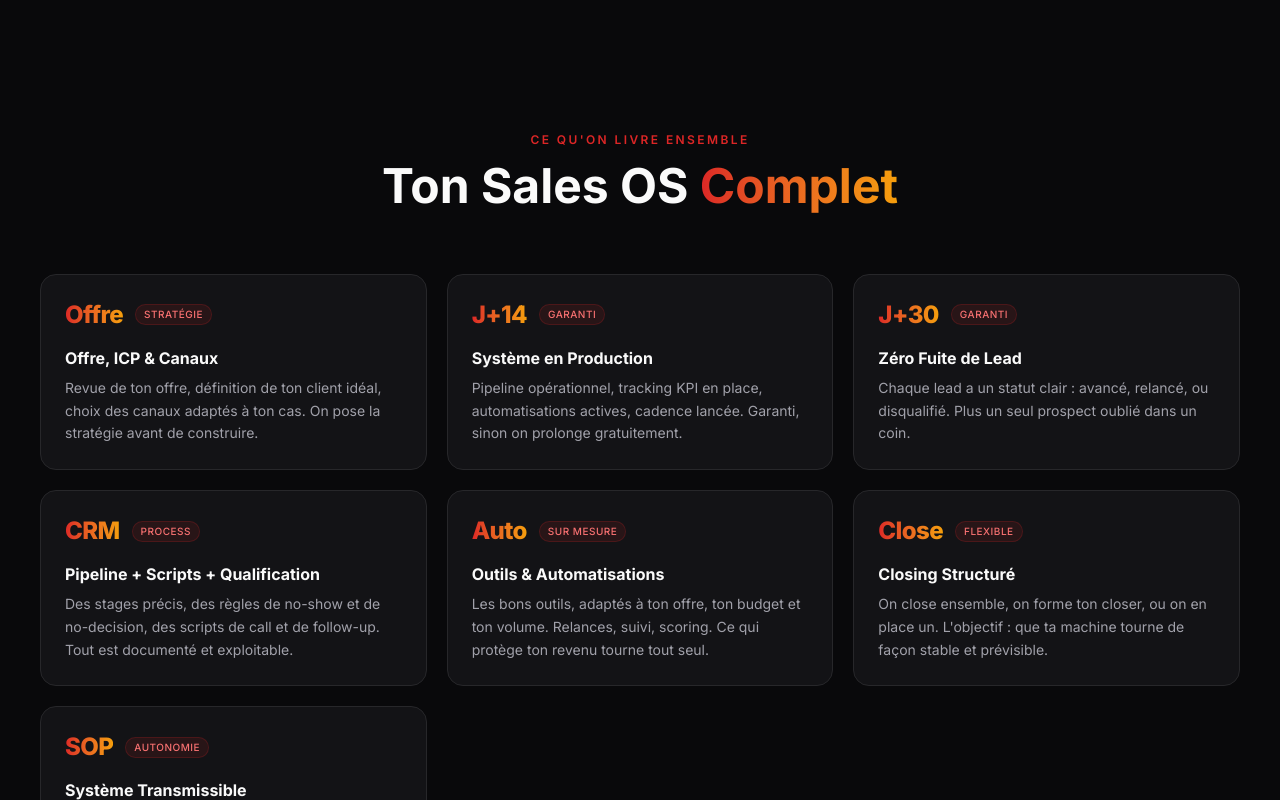
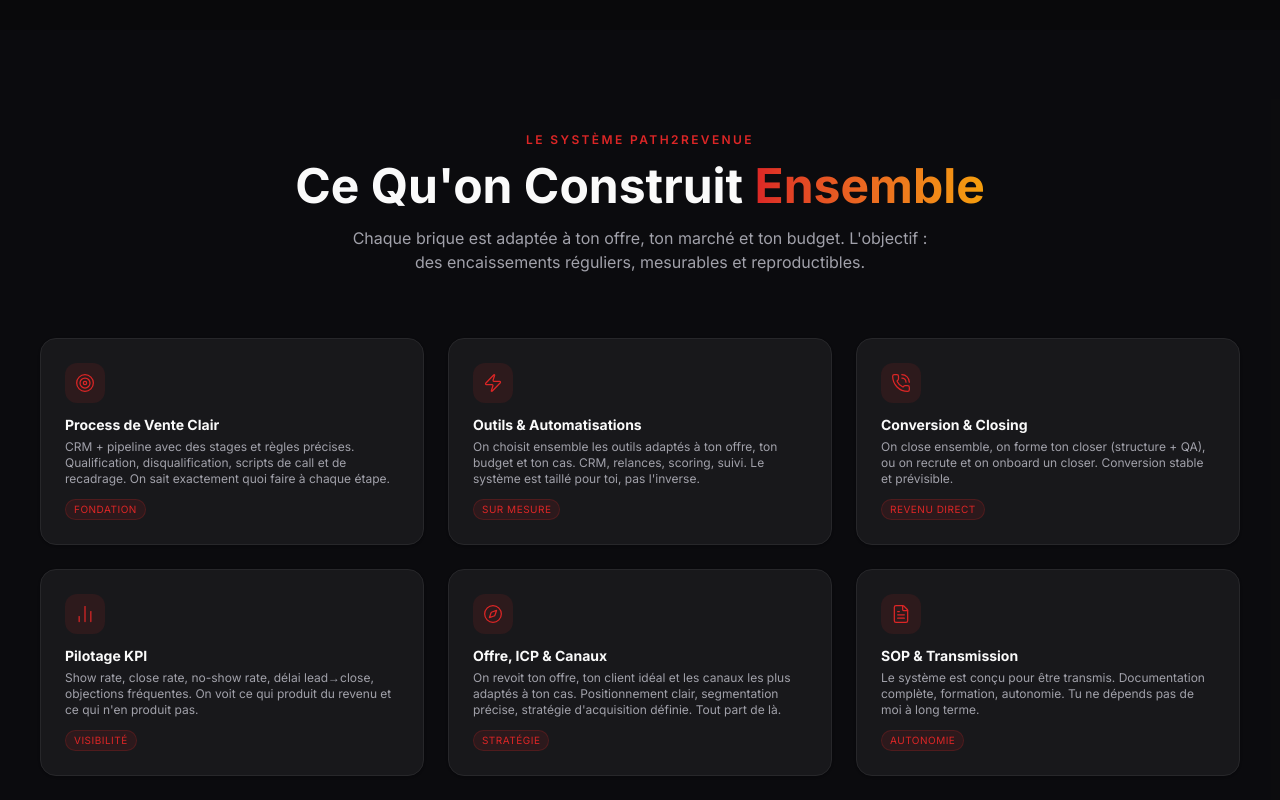
Before and after one commit to path2revenue/path2revenue, a Next.js app: page / in a window 1280 px wide. Shown: the part 1680-2480 px from the top of the page. Built offline with nearby package versions, Linux system fonts and the light colour scheme.

Commit message:
refactor: remove redundant Results section, merge Lancement into Offre ICP Canaux for clean 6-item Services grid

```diff
--- a/site.config.js
+++ b/site.config.js
@@ -143,56 +143,6 @@
         ],
     },
 
-    /* ─────────────────── RESULTS ─────────────────── */
-    results: {
-        eyebrow: "Ce Qu'on Livre Ensemble",
-        headline: "Ton Sales OS",
-        highlightedText: "Complet",
-        items: [
-            {
-                metric: "Offre",
-                label: "Offre, ICP & Canaux",
-                description: "Revue de ton offre, définition de ton client idéal, choix des canaux adaptés à ton cas. On pose la stratégie avant de construire.",
-                badge: "Stratégie",
-            },
-            {
-                metric: "J+14",
-                label: "Système en Production",
-                description: "Pipeline opérationnel, tracking KPI en place, automatisations actives, cadence lancée. Garanti, sinon on prolonge gratuitement.",
-                badge: "Garanti",
-            },
-            {
-                metric: "J+30",
-                label: "Zéro Fuite de Lead",
-                description: "Chaque lead a un statut clair : avancé, relancé, ou disqualifié. Plus un seul prospect oublié dans un coin.",
-                badge: "Garanti",
-            },
-            {
-                metric: "CRM",
-                label: "Pipeline + Scripts + Qualification",
-                description: "Des stages précis, des règles de no-show et de no-decision, des scripts de call et de follow-up. Tout est documenté et exploitable.",
-                badge: "Process",
-            },
-            {
-                metric: "Auto",
-                label: "Outils & Automatisations",
-                description: "Les bons outils, adaptés à ton offre, ton budget et ton volume. Relances, suivi, scoring. Ce qui protège ton revenu tourne tout seul.",
-                badge: "Sur mesure",
-            },
-            {
-                metric: "Close",
-                label: "Closing Structuré",
-                description: "On close ensemble, on forme ton closer, ou on en place un. L'objectif : que ta machine tourne de façon stable et prévisible.",
-                badge: "Flexible",
-            },
-            {
-                metric: "SOP",
-                label: "Système Transmissible",
-                description: "À J+90 : SOP finalisées, système stable. Tu reprends la main en autonomie, tu passes en retainer, ou on continue ensemble. Tu choisis.",
-                badge: "Autonomie",
-            },
-        ],
-    },
 
     /* ─────────────────── SERVICES ─────────────────── */
     services: {
@@ -237,13 +187,6 @@
                 description:
                     "On revoit ton offre, ton client idéal et les canaux les plus adaptés à ton cas. Positionnement clair, segmentation précise, stratégie d'acquisition définie. Tout part de là.",
                 badge: "Stratégie",
-            },
-            {
-                icon: "rocket",
-                title: "Lancement & Acquisition",
-                description:
-                    "Pas encore de leads ? On met en place le nécessaire pour lancer : positionnement, canaux, premières séquences. Le système est prêt dès le premier contact.",
-                badge: "Go-to-market",
             },
             {
                 icon: "file-text",
@@ -428,7 +371,7 @@
         "hero",
         "socialProof",
         "painPoints",
-        "results",
+
         "services",
         "process",
         "honesty",
```
